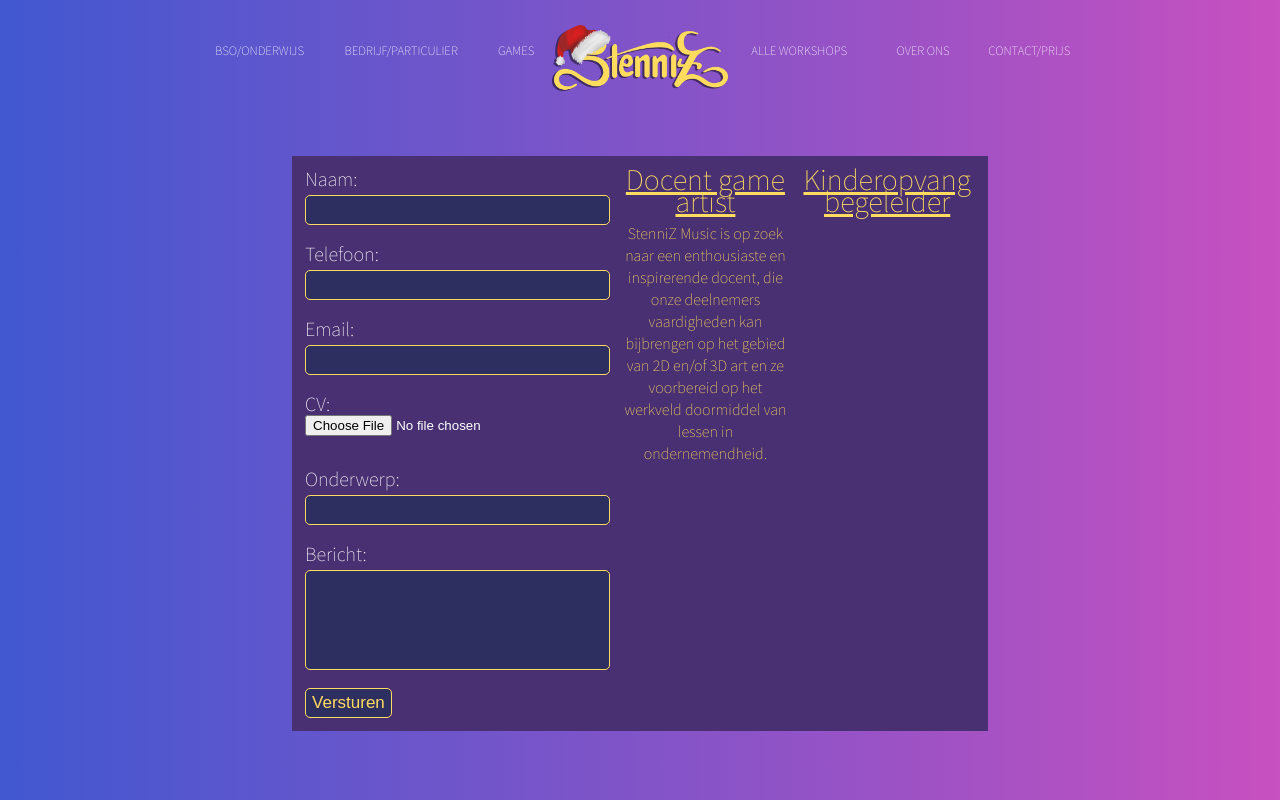
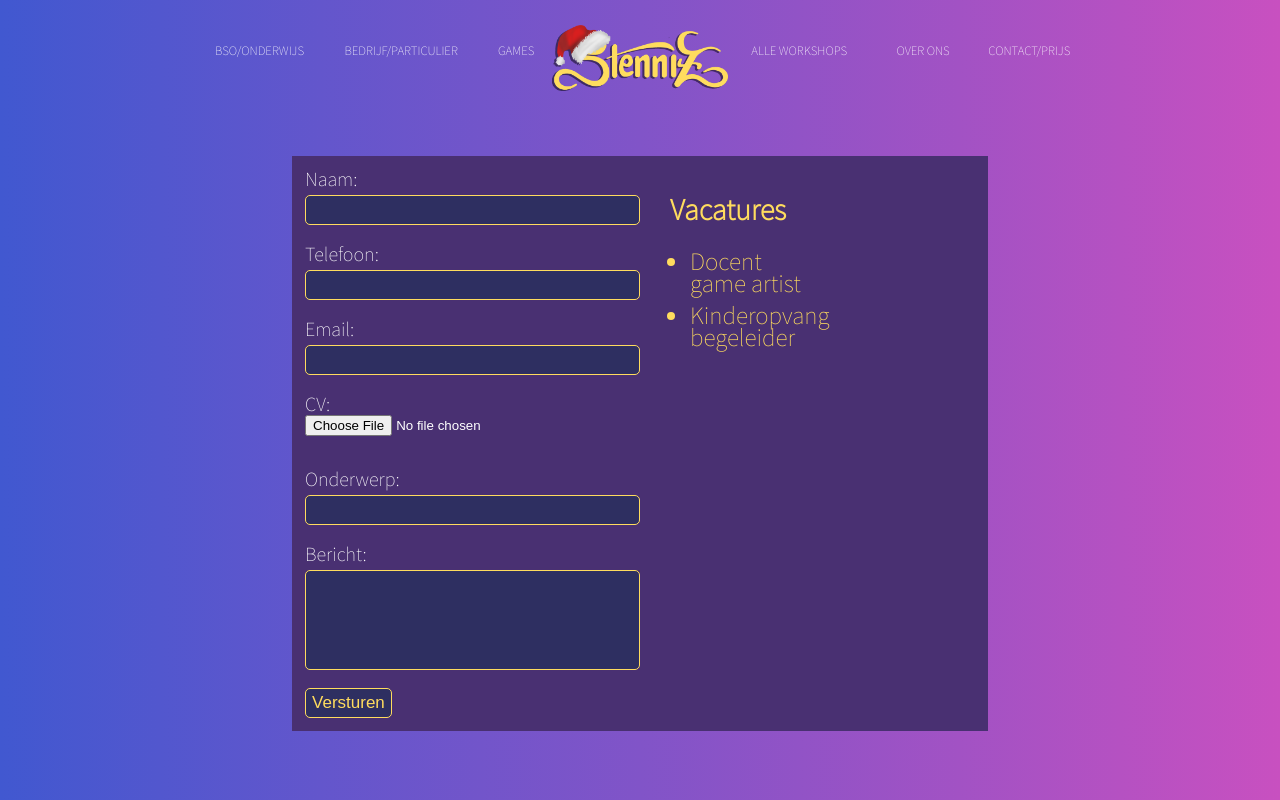
Before and after one commit to JarodIking/stennizworkshops, a PHP site: page /scriptes/html/solliciteer.html in a window 1280 px wide. Run offline with PHP 8.4, Linux system fonts and the light colour scheme.

Commit message:
version 4.4.1
Some bug fixes and en unnecassery new file

```diff
--- /dev/null
+++ b/scriptes/CSS/optOut.css
@@ -0,0 +1,4 @@
+.afgemeld{
+    position: relative;
+    top: 50%;
+}
--- a/scriptes/CSS/solliciteer.css
+++ b/scriptes/CSS/solliciteer.css
@@ -24,9 +24,9 @@ img{
     position: relative;
     display: flex;
     height: 100%;
-    width: 500px;
+    width: 600px;
     float: left;
-    /* flex: 30%; */
+    flex: 25%;
     box-sizing: border-box;
 }
 
@@ -151,7 +151,7 @@ label{
     height: auto;
     width: 600px;
     float: left;
-    /* flex: 25%; */
+    flex: 25%;
     box-sizing: border-box;
 }
 
@@ -161,6 +161,10 @@ label{
     width: 47%;
     height: auto;
     margin-left: 10px;
+}
+
+.coloumn>ul>li{
+    margin-bottom: 10px;
 }
 
 .vacatuur{
@@ -180,11 +184,31 @@ label{
 
 }
 
+.vacatuurTitle1{
+    position: relative;
+    margin-left: 20px;
+    font-size: 30px;
+    color:rgb(255, 220, 94);
+    font-weight: 600;
+}
+
+
 .vacatuurText{
     position: relative;
-    color:rgb(255, 220, 94) ;
+    color:rgb(255, 220, 94);
     text-align: center;
 }
+
+.vacatuurText1{
+    position: relative;
+    color:rgb(255, 220, 94);
+    font-size: 25px;
+    cursor: pointer;
+}
+.vacatuurText1:hover{
+    text-decoration: underline;
+}
+
 
 button{
     position: relative;
--- a/scriptes/html/contact.html
+++ b/scriptes/html/contact.html
@@ -99,6 +99,7 @@
                     <div id='mailName'><label>Naam:</label><br><input name='name' type='text' required></input></div>
                     <div id='mailPhone'><label>Telefoon:</label><br><input name='phone' type='text' required></input></div>
                     <div id='mailEmail'><label>Email:</label><br><input name='email' type='email' required></input></div>
+                    <div id='mailSubject'><label>Onderwerp:</label><br><input name='subject' type='text' required></input></div>
                     <div id='mailMessage'><label>Bericht:</label><br><textarea name='message' required> </textarea></div>
                     <div id='mailSubmit'><input type='submit' value='Versturen'></input></div>
                     <div id='security'><input type='hidden' name='security'></input></div>
--- a/scriptes/html/solliciteer.html
+++ b/scriptes/html/solliciteer.html
@@ -79,24 +79,29 @@
             <div id="vacatuurView" class="secondHalf">
 
                 <div class='coloumn'>
-                    <div class='vacatuur'>
+                    <h3 class="vacatuurTitle1">Vacatures</h3>
+                    <ul>
+                        <li id="vacatuurGame" class="vacatuurText1">Docent game artist</li>
+                        <li id="vacatuurKinder" class="vacatuurText1">Kinderopvang begeleider</li>
+                    </ul>
+                    <!-- <div class='vacatuur'>
                         <div id="vacatuurGame" class="vacatuurTitle">
                             Docent game artist
                         </div>
                         <div class='vacatuurText'>
                             StenniZ Music is op zoek naar een enthousiaste en inspirerende docent, die onze deelnemers vaardigheden kan bijbrengen op het gebied van 2D en/of 3D art en ze voorbereid op het werkveld doormiddel van lessen in ondernemendheid.
                         </div>
-                    </div>
+                    </div> -->
                 </div>
 
                 <div class="coloumn">
-                    <div class='vacatuur'>
+                    <!-- <div class='vacatuur'>
                         <div id="vacatuurKinder" class="vacatuurTitle">
                             Kinderopvang begeleider
                         </div>
                         <div class='vacatuurText'>
                         </div>
-                    </div>
+                    </div> -->
                 </div>
 
             </div>
```
Also changed, not shown: index.php (+11 -0 lines), scriptes/CSS/contact.css (+8 -0 lines), scriptes/html/optOut.html (added, +11 -0 lines), send.php (+32 -5 lines), send1.php (+22 -2 lines).
